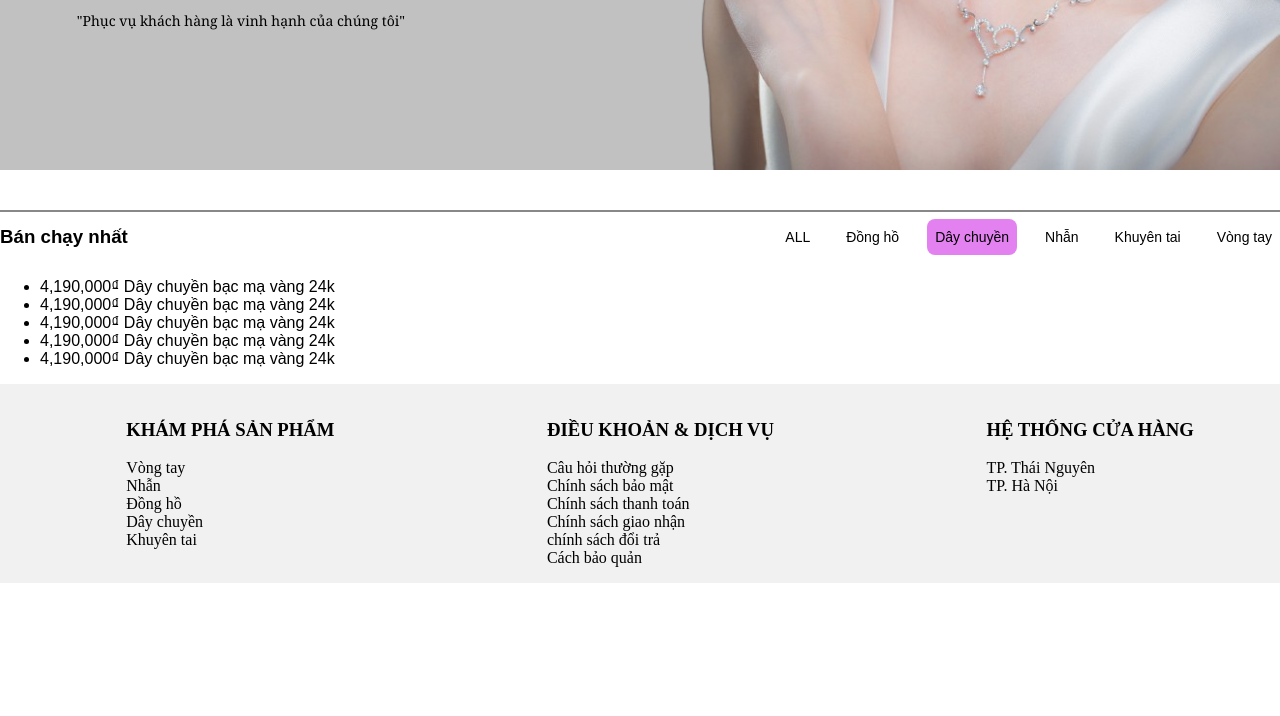
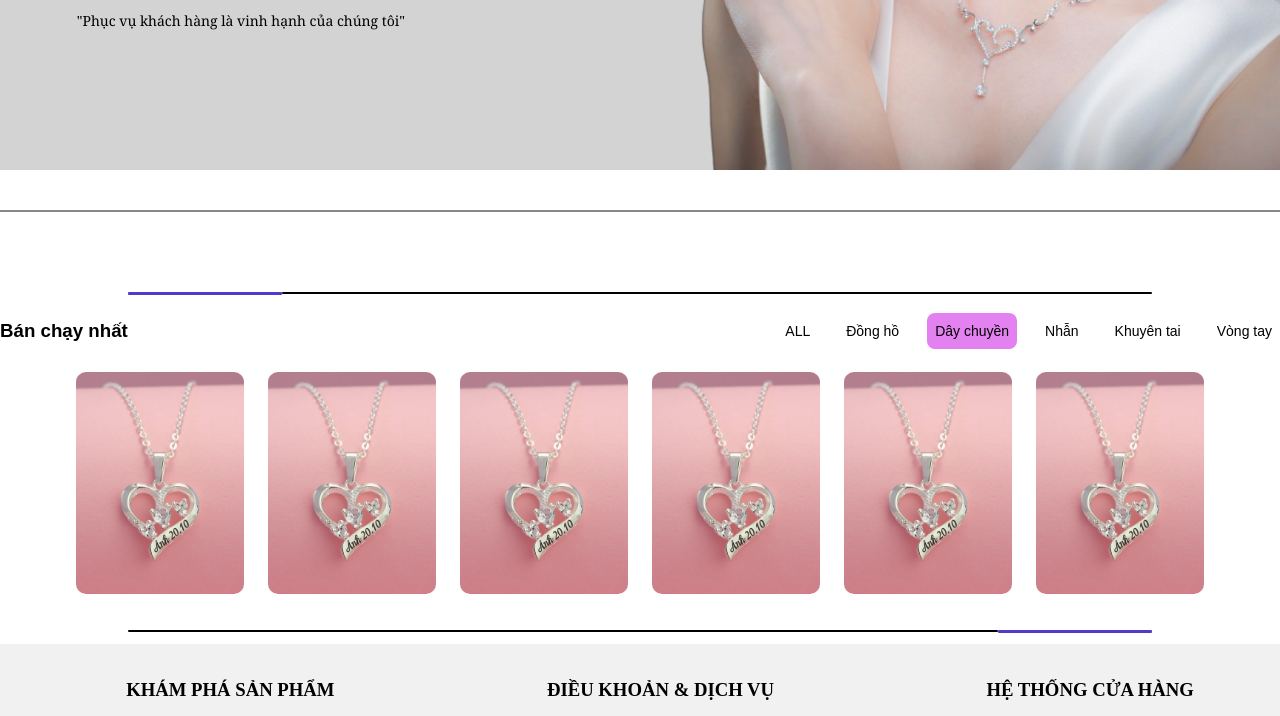
Before and after one commit to hengong30/timishop, a plain HTML site: page index.html in a window 1280 px wide. Shown: the part 386-1102 px from the top of the page. Before the commit the page ends 969 px from the top, so only its background shows below. Drawn offline with Linux system fonts and the light colour scheme.

Commit message:
img nhan

```diff
--- a/css/index.css
+++ b/css/index.css
@@ -87,6 +87,9 @@ html{
 
 /* container */
 
+.container{
+}
+
 .container__options__list{
     display: flex;
     justify-content: space-around;
@@ -118,7 +121,7 @@ html{
     /* background-image: url(../Image/photo-0-15750043735021453697543-removebg-preview.png);
     background-repeat: no-repeat;
     background-position: right top; */
-    background-color: #c1c1c1;
+    background-color: #c1c1c1b5;
     position: relative;
     font-family: Georgia;
     margin-bottom: 40px;
@@ -164,8 +167,45 @@ html{
     height: 2px;
     width: 100%;
     background-color: #888;
+    margin-bottom: 80px;
  }
 
+ .container__line__short{
+    display: flex;
+    justify-content: center;
+    width: 100%;
+    margin-bottom: 12px;
+ }
+
+ .container__line__short__center{
+    display: flex;
+    justify-content: center;
+    width: 80%;
+    height: 2px;
+    /* background-color: #000; */
+    align-items: center;
+ }
+ .container__line__short__center::before{
+    display: block;
+    content: "";
+    height: 3px;
+    width: 15%;
+    background-color: #503bcb;
+    border-radius: 1px;
+ }
+ .container__line__short__center::after{
+    display: block;
+    content: "";
+    height: 2px;
+    width: 85%;
+    background-color: #000;
+    border-radius: 1px;
+ }
+
+
+ .container__line__short__center--revert{
+    flex-direction: row-reverse;
+ }
 
 
  /* .container__bestselle */
@@ -231,3 +271,48 @@ html{
  .footer__bot__right{
     list-style: none;
  }
+
+
+
+.container__bestseller__product{
+
+}
+
+
+.container__bestseller__product__list{
+    display: flex;
+    align-items: center;
+    justify-content: center;
+    flex-wrap: wrap;
+    padding: 0;
+    list-style: none;
+}
+
+
+.container__bestseller__product__item{
+    background-color: #e381f0;
+    background-image: url(../Image/necklace/DCN0460.jpg);
+    background-size: cover;
+    background-position: center;
+    background-repeat: no-repeat;
+    height: 222px;
+    width: 168px;
+    border-radius: 10px;
+    margin-bottom: 20px;
+    margin-left: 12px;
+    margin-right: 12px;
+}
+.container__bestseller__product__item:not(:first-child){
+}
+.container__bestseller__product__item:not(:last-child){
+}
+
+
+.container__bestseller__product__item__price{
+display: none;
+}
+
+
+.container__bestseller__product__item__text{
+display: none;
+}
--- a/index.html
+++ b/index.html
@@ -64,6 +64,12 @@
                 <img src="./Image/page/photo-0-15750043735021453697543-removebg-preview.png" alt="">
             </div>
             <div class="container__line"></div>
+
+            <div class="container__line__short">
+                <div class="container__line__short__center"></div>
+                <!-- <div class="container__line__short__left"></div>
+                <div class="container__line__short__right"></div> -->
+            </div>
             <div class="container__bestseller">
                 <div class="grid">
                     <div class="container__bestseller__head">
@@ -149,9 +155,22 @@
                                     Dây chuyền bạc mạ vàng 24k
                                 </span>
                             </li>
+                            <li class="container__bestseller__product__item">
+                                <span class="container__bestseller__product__item__price">
+                                    4,190,000₫
+                                </span>
+                                <span class="container__bestseller__product__item__text">
+                                    Dây chuyền bạc mạ vàng 24k
+                                </span>
+                            </li>
                         </ul>
                     </div>
                 </div>
+            </div>
+            <div class="container__line__short ">
+                <div class="container__line__short__center container__line__short__center--revert"></div>
+                <!-- <div class="container__line__short__left"></div>
+                <div class="container__line__short__right"></div> -->
             </div>
         </div>
         <div class="footer">
```
